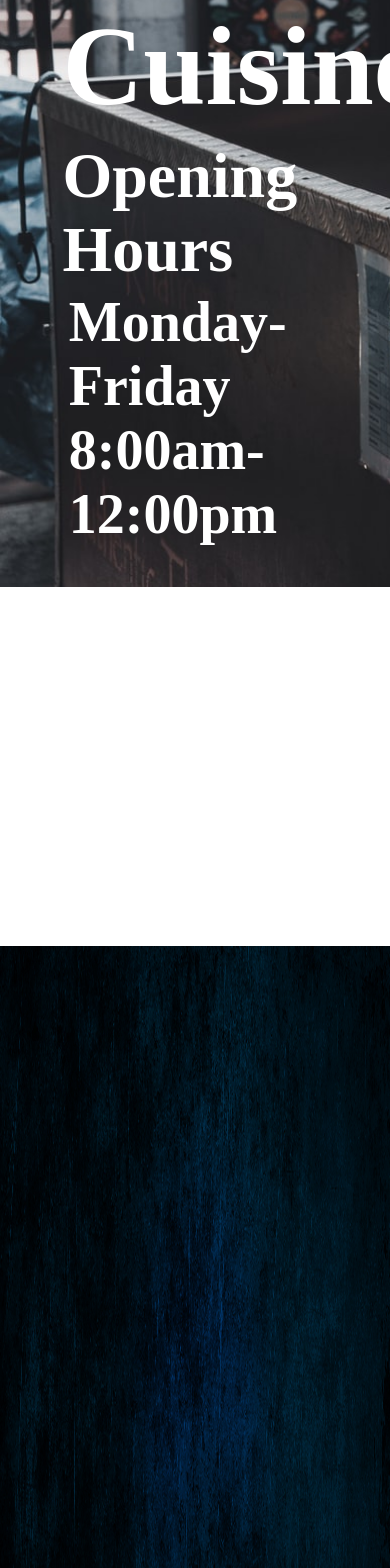
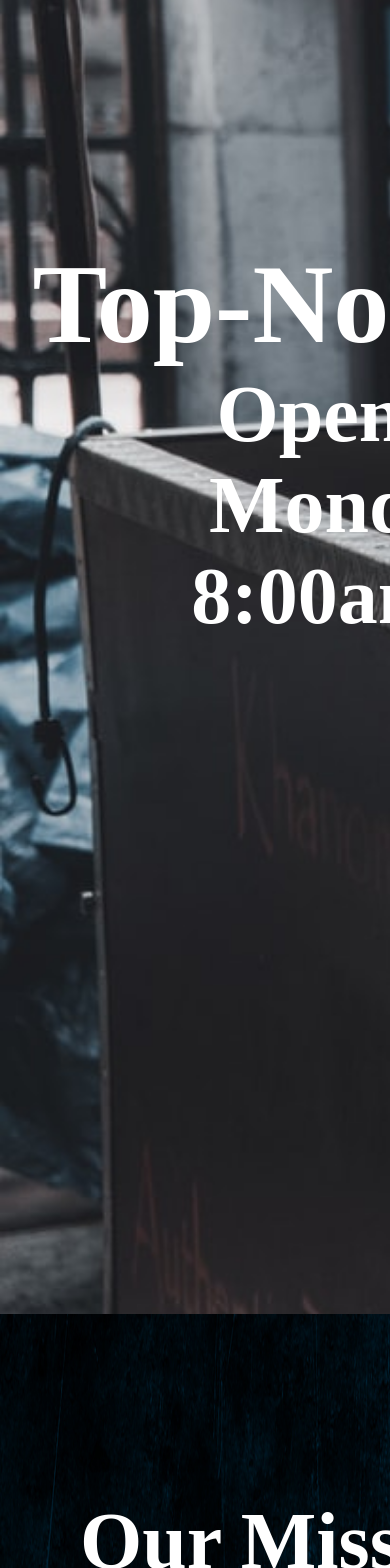
Before and after one commit to sathesbitmaker/final-restaurant-mock-app, a React (Create React App) app: page / in a window 390 px wide. Shown: the part 320-1888 px from the top of the page. Built offline with nearby package versions, Linux system fonts and the light colour scheme.

Commit message:
PhoneResponsiveOurMissionDone

```diff
--- a/src/CSS/Intro.css
+++ b/src/CSS/Intro.css
@@ -34,3 +34,39 @@ body {
   from {transform: translateX(-30rem)}
   to { transform: translateX()}
 }
+
+/* MOBILE SCREEN CSS  */
+
+@media screen and (max-device-width: 800px) {
+  body {
+    background-size: 160rem;
+  }
+  .all {
+    margin: 35rem 0 0 0;
+    width: 60rem;
+    text-align: center;
+    font-size: 7rem;
+  }
+
+  #second {
+    margin: 0;
+    font-size: 5rem;
+  }
+
+  #third {
+    margin: 0;
+    font-size: 5rem;
+  }
+
+  #fourth {
+    margin: 0;
+    font-size: 5rem;
+    padding-bottom: 42rem;
+  }
+}
+
+
+
+
+
+/* @media screen and (min-width:1300px) and (max-width:1600px) { */
--- a/src/CSS/OurMission.css
+++ b/src/CSS/OurMission.css
@@ -31,3 +31,27 @@
     transform: none;
     visibility: visible;
   }
+
+  /* MOBILE SCREEN CSS  */
+
+@media screen and (max-device-width: 800px) {
+
+    .OurMissionImage {
+        height: 200vh;
+        width: 280%
+    }
+
+    #OurMissionTitle {
+        margin-right: 5rem;
+        font-size: 5rem;
+    }
+
+    .OurMissionDescription {
+        margin-left: 5rem;
+    }
+
+    #OurMissionParagraph {
+        font-size: 2.2rem;
+    }
+
+}
--- a/src/components/Intro.js
+++ b/src/components/Intro.js
@@ -11,7 +11,3 @@ function Intro() {
     )};
 
     export default Intro;
-
-window.onload = function() {
-    document.body.style.backgroundSize = "85rem";
-}
--- a/src/components/OurMission.js
+++ b/src/components/OurMission.js
@@ -20,8 +20,8 @@ function OurMission(props) {
               className={`OurMissionDescription ${isVisible ? 'is-visible' : ''}`}
               ref={domRef}
         >
-             <h1>Our Mission</h1>
-             <p>Top Notch cuisine provides amazing food with style, grace and refinement.
+             <h1 id="OurMissionTitle">Our Mission</h1>
+             <p id="OurMissionParagraph">Top Notch cuisine provides amazing food with style, grace and refinement.
                 Lorem ipsum dolor sit amet, consectetur adipiscing elit. Donec id nibh
                 fermentum, accumsan metus quis, iaculis massa. Donec rhoncus id ligula ut
                 mattis. Phasellus quis purus ac eros vestibulum ultrices id quis nisi. Vivamus
```
